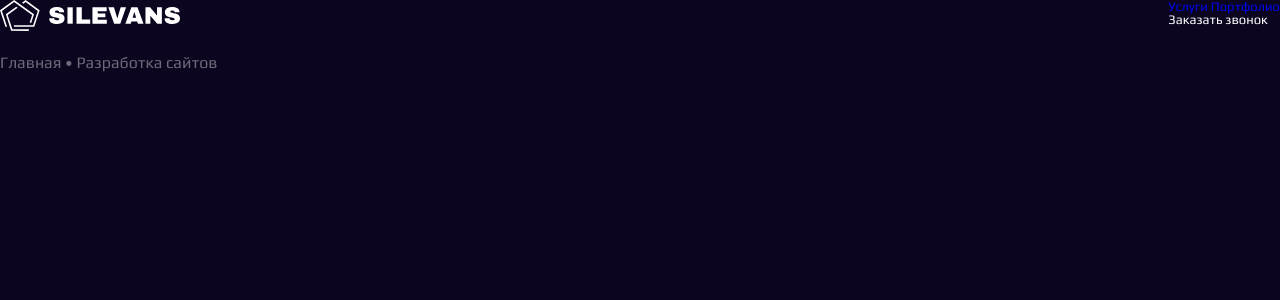
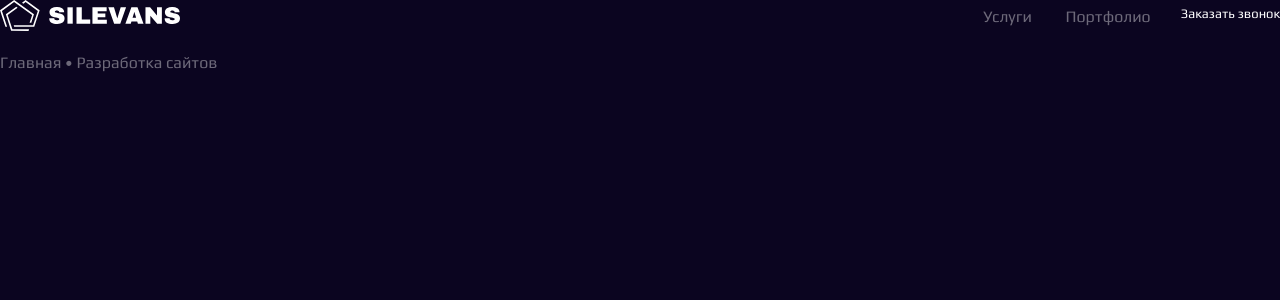
Before and after one commit to JulieBenchuk/web-studio, a Next.js app: page / in a window 1280 px wide. Shown: the top 300 px of the page. Built offline with nearby package versions, Linux system fonts and the light colour scheme.

Commit message:
fix: style to logo

```diff
--- a/src/components/common/header/Header.tsx
+++ b/src/components/common/header/Header.tsx
@@ -3,24 +3,24 @@ import Link from "next/link";
 import style from '../../../styles/components/header.module.scss'
 
 const Header: React.FC<{ isMainPage: boolean, currentPage: string }> = ({isMainPage, currentPage}) => {
-    const headerStyle = isMainPage ? style.header : `${style.header} ${style.headerMain}`
 
     return (
-        <header className={headerStyle}>
+        <header className={style.header}>
+            <div className={style.row}>
                 <div className={style.logoBlock}>
-                <div className={style.logo}>
                     <img src='/Logo.svg' alt="silevans"/>
-                </div>
-                <span className={style.currentPage}>Главная <span>&#8226;</span> {currentPage}</span>
                 </div>
 
                 <div className={style.navBlock}>
-                <nav className={style.navLinks}>
+                    <nav>
                         <Link href='/services'>Услуги</Link>
                         <Link href='/portfolio'> Портфолио</Link>
                     </nav>
                     <div className={style.callbackBtn}>Заказать звонок</div>
                 </div>
+            </div>
+            {isMainPage && <span className={style.currentPage}>Главная &#8226; {currentPage}</span>}
+
 
         </header>
     );
--- a/src/styles/components/header.module.scss
+++ b/src/styles/components/header.module.scss
@@ -3,15 +3,38 @@
 .header {
   color: $text-color-primary;
   display: flex;
+  flex-direction: column;
+
+  .row {
+    display: flex;
     justify-content: space-between;
+    align-items: center;
 
     .logoBlock {
-    .logo {
       left: 0;
       right: 84.75%;
       top: 0.1%;
       bottom: 0.1%;
-      padding-bottom: 20px;
+    }
+
+    .navBlock {
+      display: flex;
+
+      a {
+        left: 68.22%;
+        right: 27.63%;
+        top: 19.35%;
+        bottom: 19.35%;
+        font-style: normal;
+        font-weight: 400;
+        font-size: 16px;
+        line-height: 19px;
+        padding-right: 30px;
+        color: #FFFFFF;
+        opacity: 0.4;
+
+      }
+    }
   }
 
   .currentPage {
@@ -26,24 +49,7 @@
     line-height: 19px;
     color: #FFFFFF;
     opacity: 0.4;
+    padding-top: 20px;
 
   }
 }
-
-
-  .navBlock {
-    .navLinks {
-
-    }
-  }
-
-  .callbackBtn {
-
-  }
-
-
-}
-
-.headerMain {
-
-}
```
Lines whose indentation alone changed are shown as unchanged.
